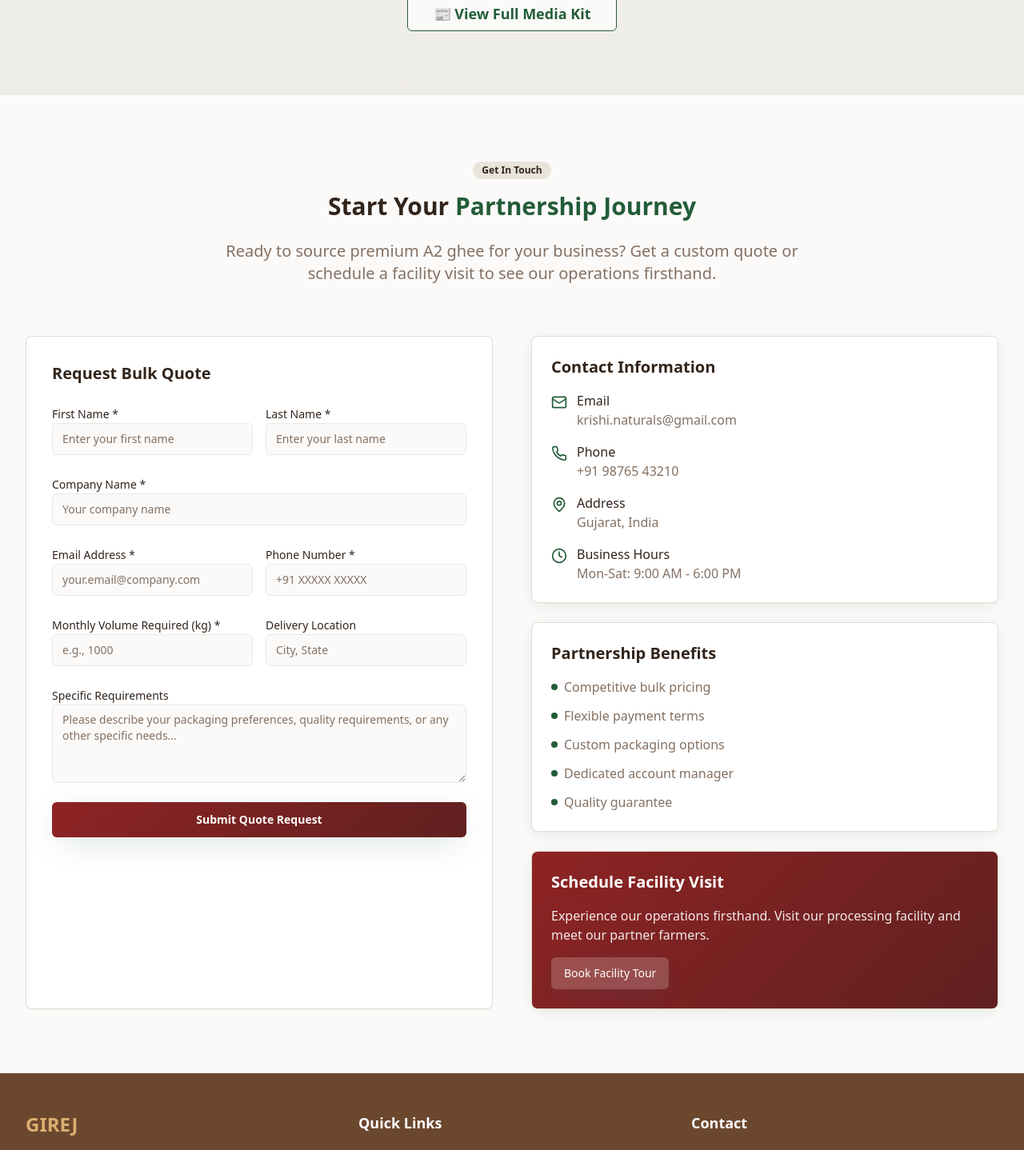
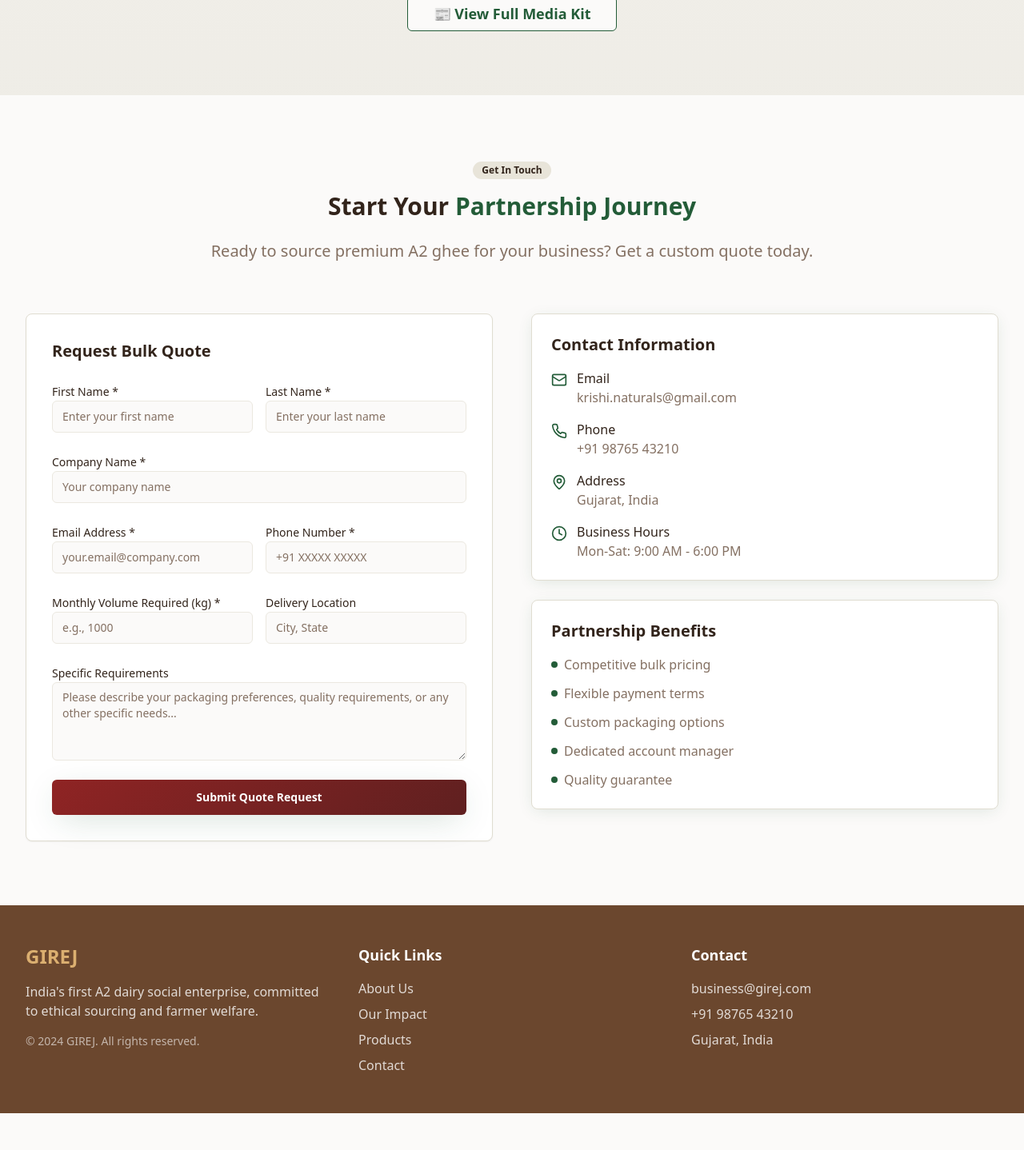
Before and after one commit to krishinaturals-eng/gir-a2-source, a React (Vite) app: page / in a window 1280 px wide. Shown: the part 7506-8944 px from the top of the page at 80% size. After the commit the page ends 8898 px from the top, so only its background shows below. Built offline with nearby package versions, Linux system fonts and the light colour scheme.

Commit message:
Remove facility visit from contact
Removed the "Schedule Facility Visit" option from the "Get in Touch" segment.

```diff
--- a/src/components/ContactSection.tsx
+++ b/src/components/ContactSection.tsx
@@ -18,7 +18,7 @@ const ContactSection = () => {
             Start Your <span className="text-earth-green">Partnership Journey</span>
           </h2>
           <p className="text-xl text-muted-foreground max-w-3xl mx-auto">
-            Ready to source premium A2 ghee for your business? Get a custom quote or schedule a facility visit to see our operations firsthand.
+            Ready to source premium A2 ghee for your business? Get a custom quote today.
           </p>
         </div>
 
@@ -142,15 +142,6 @@ const ContactSection = () => {
               </div>
             </Card>
 
-            <Card className="p-6 shadow-soft bg-gradient-hero text-white">
-              <h3 className="text-xl font-semibold mb-4">Schedule Facility Visit</h3>
-              <p className="text-white/90 mb-4">
-                Experience our operations firsthand. Visit our processing facility and meet our partner farmers.
-              </p>
-              <Button variant="trust" className="bg-white/20 hover:bg-white/30 text-white border-white/20">
-                Book Facility Tour
-              </Button>
-            </Card>
           </div>
         </div>
       </div>
```
